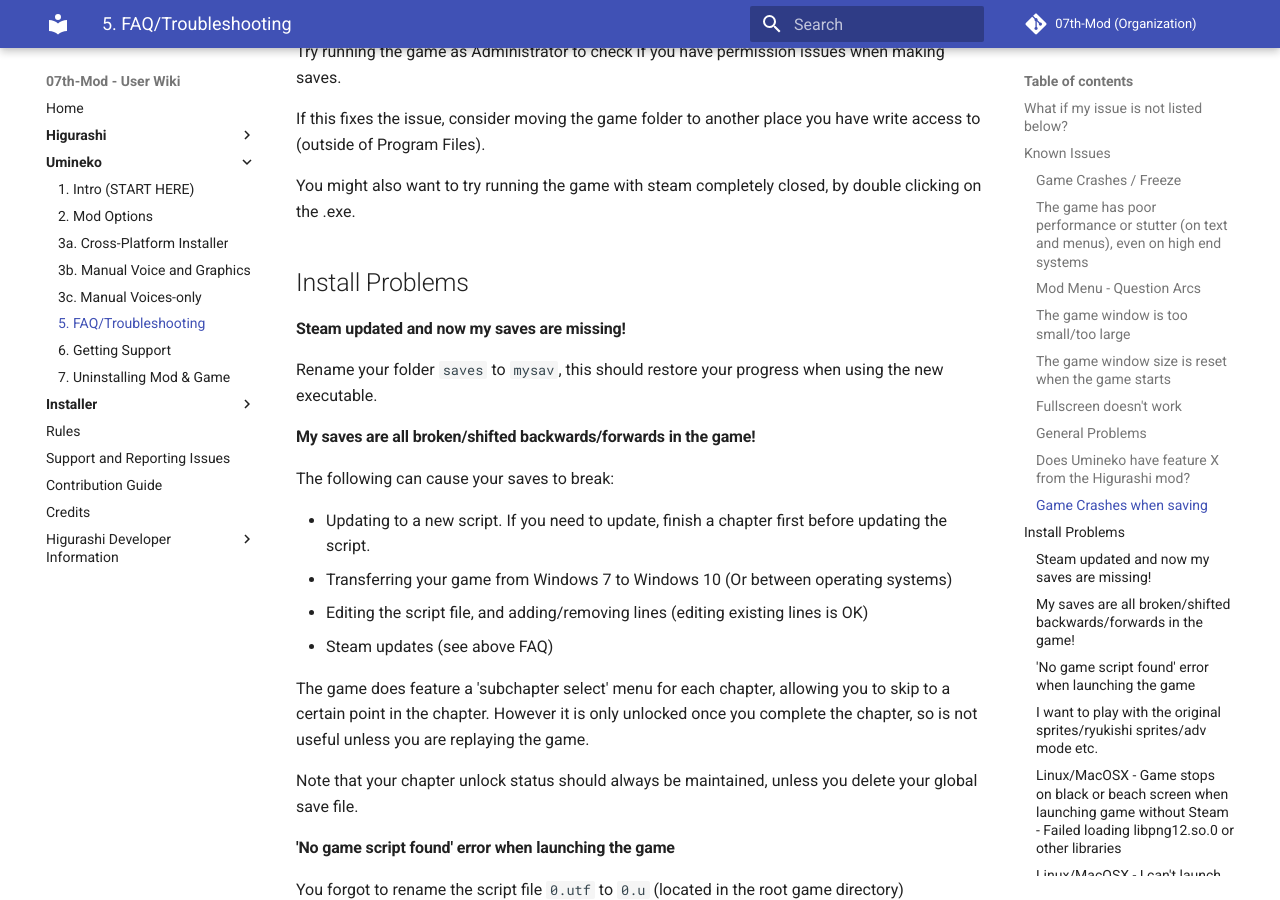
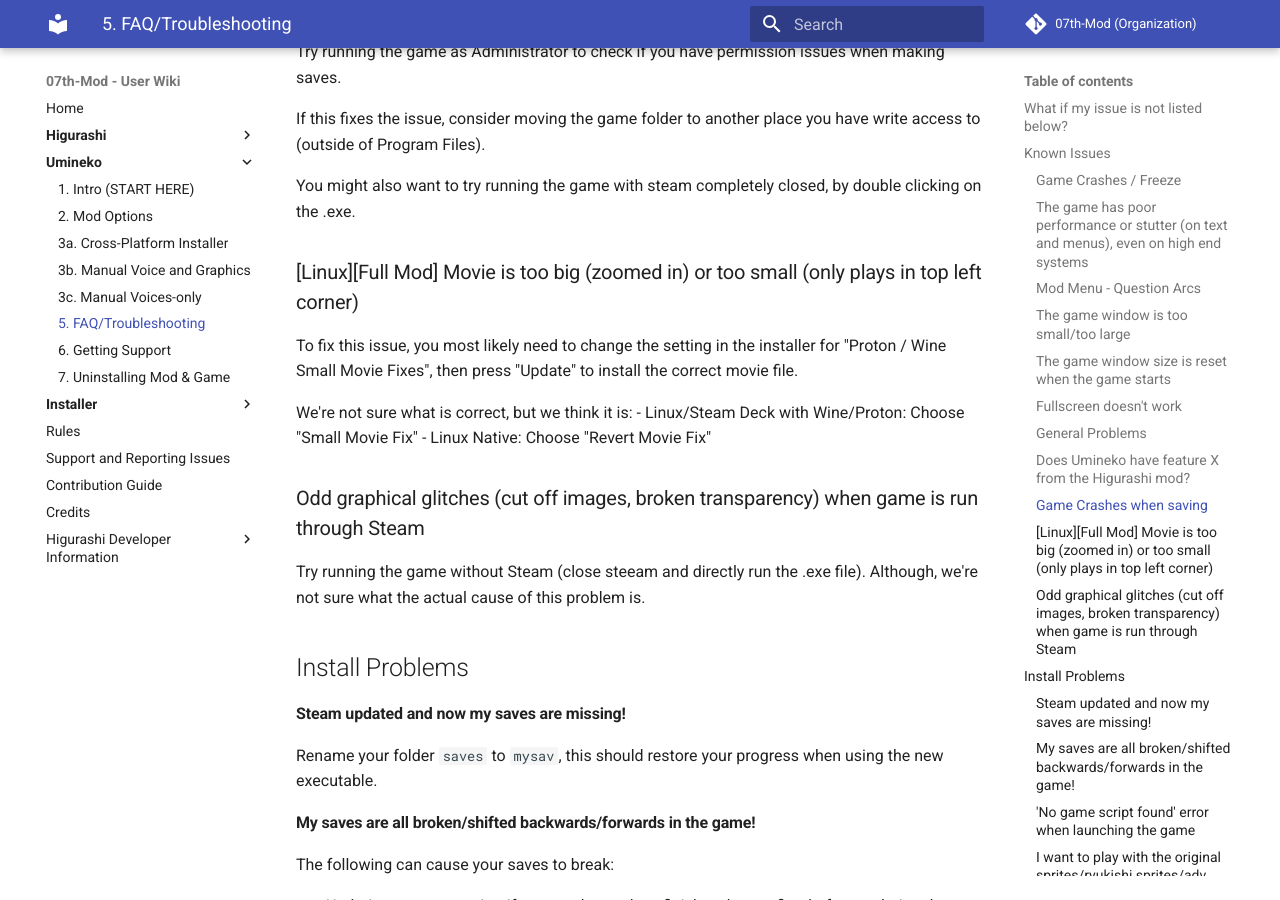
Before and after one commit to 07th-mod/wiki, an MkDocs documentation site: the page built from docs/Umineko/Umineko-Part-0-TroubleShooting-and-FAQ.md, in a window 1280 px wide and 900 px high, scrolled down 3728 px. Built offline with MkDocs 1.6.1 and Material for MkDocs 9.7.7, drawn with Linux system fonts in a browser that asks for light colours; some of the changed text lies outside the part shown.

Commit message:
Update Umineko FAQ

```diff
--- a/docs/Umineko/Umineko-Part-0-TroubleShooting-and-FAQ.md
+++ b/docs/Umineko/Umineko-Part-0-TroubleShooting-and-FAQ.md
@@ -111,6 +111,18 @@
 If this fixes the issue, consider moving the game folder to another place you have write access to (outside of Program Files).
 
 You might also want to try running the game with steam completely closed, by double clicking on the .exe.
+
+### [Linux][Full Mod] Movie is too big (zoomed in) or too small (only plays in top left corner)
+
+To fix this issue, you most likely need to change the setting in the installer for "Proton / Wine Small Movie Fixes", then press "Update" to install the correct movie file.
+
+We're not sure what is correct, but we think it is:
+- Linux/Steam Deck with Wine/Proton: Choose "Small Movie Fix"
+- Linux Native: Choose "Revert Movie Fix"
+
+### Odd graphical glitches (cut off images, broken transparency) when game is run through Steam
+
+Try running the game without Steam (close steeam and directly run the .exe file). Although, we're not sure what the actual cause of this problem is.
 
 ## Install Problems
 
```
